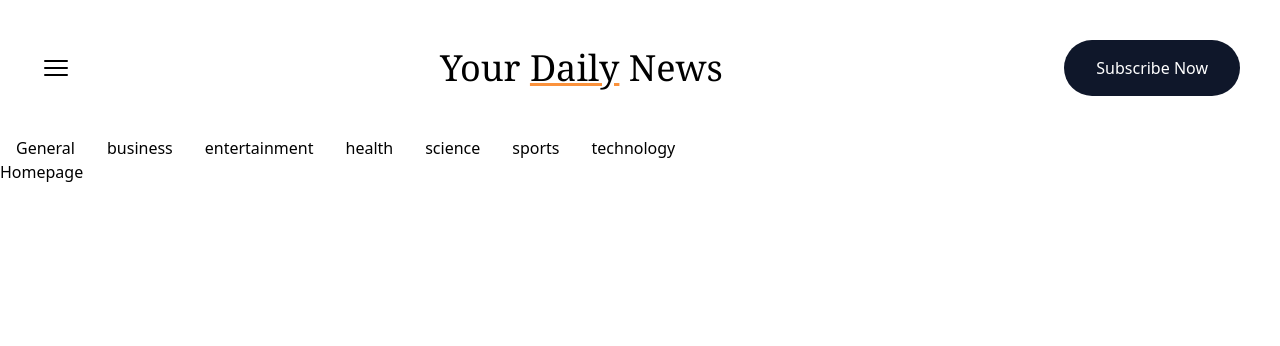
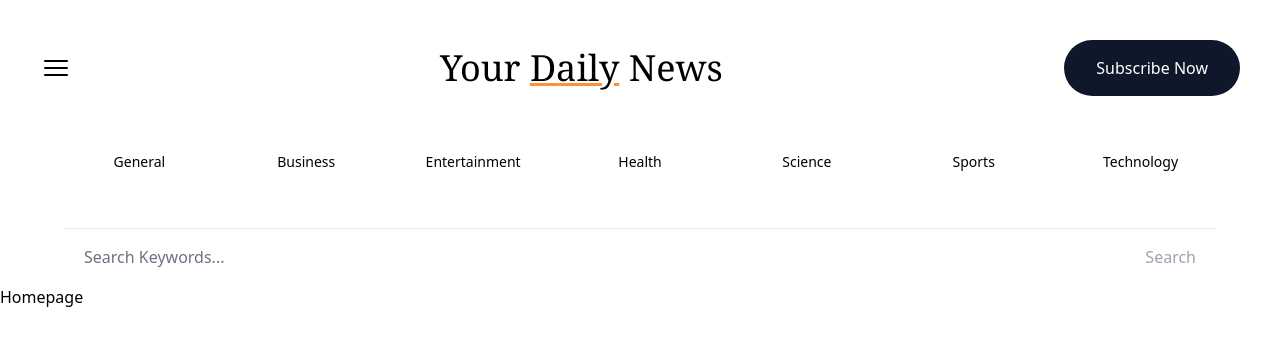
Before and after one commit to jcarroll1976/NewsApp, a Next.js app: page / in a window 1280 px wide. Shown: the top 346 px of the page. Built offline with nearby package versions, Linux system fonts and the light colour scheme.

Commit message:
Added SearchBox and finished Header

```diff
--- a/app/Header.tsx
+++ b/app/Header.tsx
@@ -2,6 +2,7 @@
 import {Bars3Icon} from "@heroicons/react/24/solid";
 import Link from 'next/link';
 import NavLinks from './NavLinks';
+import SearchBox from './SearchBox';
 
 export default function Header() {
   return (
@@ -18,12 +19,9 @@
             </div>
         </div>
 
-        {/*NavLinks*/}
-
         <NavLinks />
 
-        {/*SearchBox*/}
-
+        <SearchBox />
     </header>
   )
 }
--- a/app/NavLink.tsx
+++ b/app/NavLink.tsx
@@ -8,6 +8,9 @@
 
 export default function NavLink({category,isActive}:Props) {
   return (
-    <Link href={`/news/${category}`} className="navLink">{category}</Link>
+    <Link href={`/news/${category}`} className={`navLink ${isActive &&
+    "underline decoration-orange-400 underline-offset-4 font-bold text-lg"}`}>
+        {category}
+    </Link>
   )
 }
--- a/app/NavLinks.tsx
+++ b/app/NavLinks.tsx
@@ -1,12 +1,21 @@
+'use client'
 import React from 'react';
-import { categories } from '@/constants';
+import { categories } from '../constants';
+import {usePathname} from "next/navigation";
 import NavLink from './NavLink';
 
 export default function NavLinks() {
+    const pathname = usePathname();
+
+    const isActive = (path:string) => {
+        return pathname?.split("/").pop() === path;
+    }
+
   return (
-    <nav>
+    <nav className='grid grid-cols-4 md:grid-cols-7 text-xs md:text-sm
+    gap-4 pb-10 max-w-6xl mx-auto border-b'>
         {categories.map((category,i) => (
-            <NavLink key={i} category={category} isActive={true} />
+            <NavLink key={i} category={category} isActive={isActive(category)}/>
         ))}
     </nav>
   )
--- /dev/null
+++ b/app/SearchBox.tsx
@@ -0,0 +1,36 @@
+'use client'
+import { useRouter } from 'next/navigation';
+import React, { FormEvent, useState } from 'react'
+
+export default function SearchBox() {
+    const [input,setInput] = useState("");
+    const router = useRouter();
+
+    function handleSearch(e:FormEvent<HTMLFormElement>) {
+        e.preventDefault();
+        if(!input) return;
+
+        router.push(`/search?term=${input}`);
+    }
+  return (
+    <form
+    onSubmit= {handleSearch}
+    className='max-w-6xl mx-auto flex justify-between items-center
+    px-5'>
+        <input
+        type="text"
+        value={input}
+        onChange={(e)=>setInput(e.target.value)}
+        placeholder="Search Keywords..."
+        className='w-full h-14 rounded-sm
+        placeholder-gray-500 text-gray-500 outline-none flex-1
+        bg-transparent dark:text-orange-400' />
+
+        <button type="submit"
+        disabled={!input}
+        className='text-orange-400 disabled:text-gray-400'>
+            Search
+        </button>
+    </form>
+  )
+}
```
